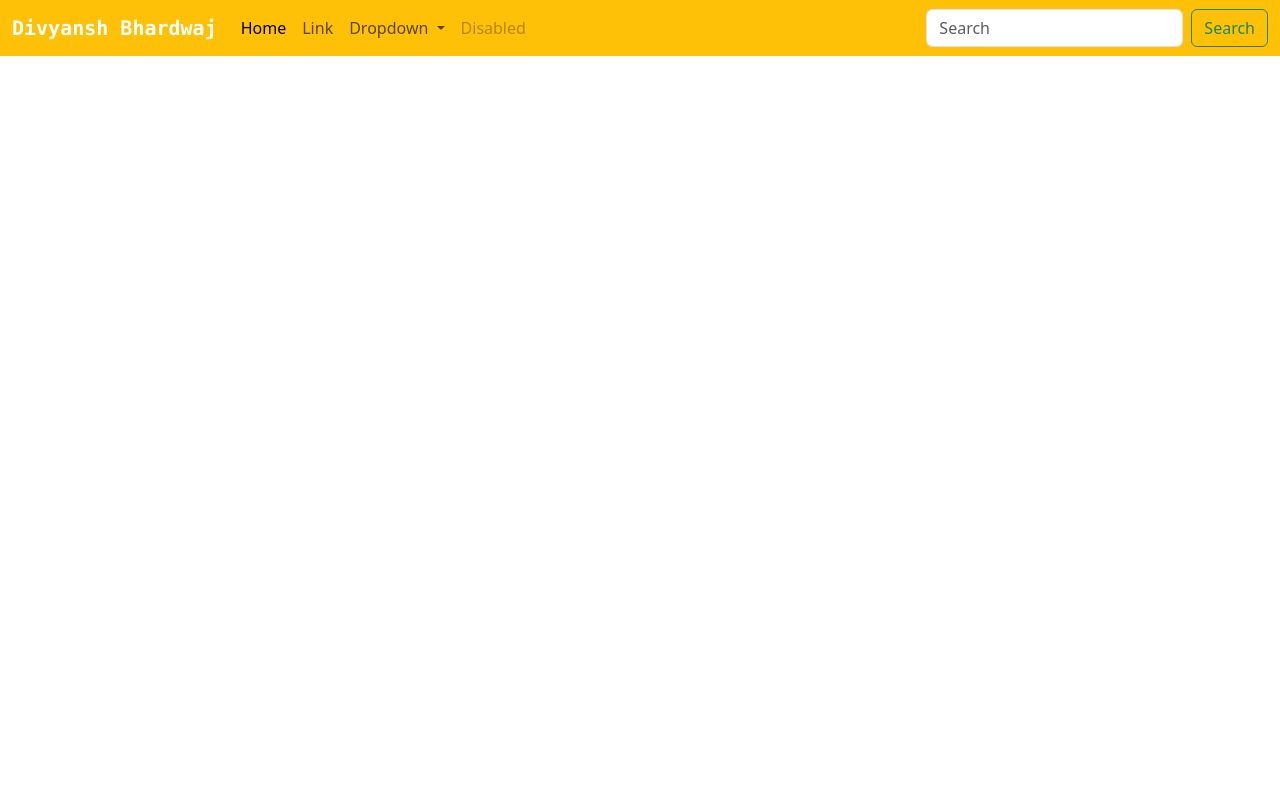
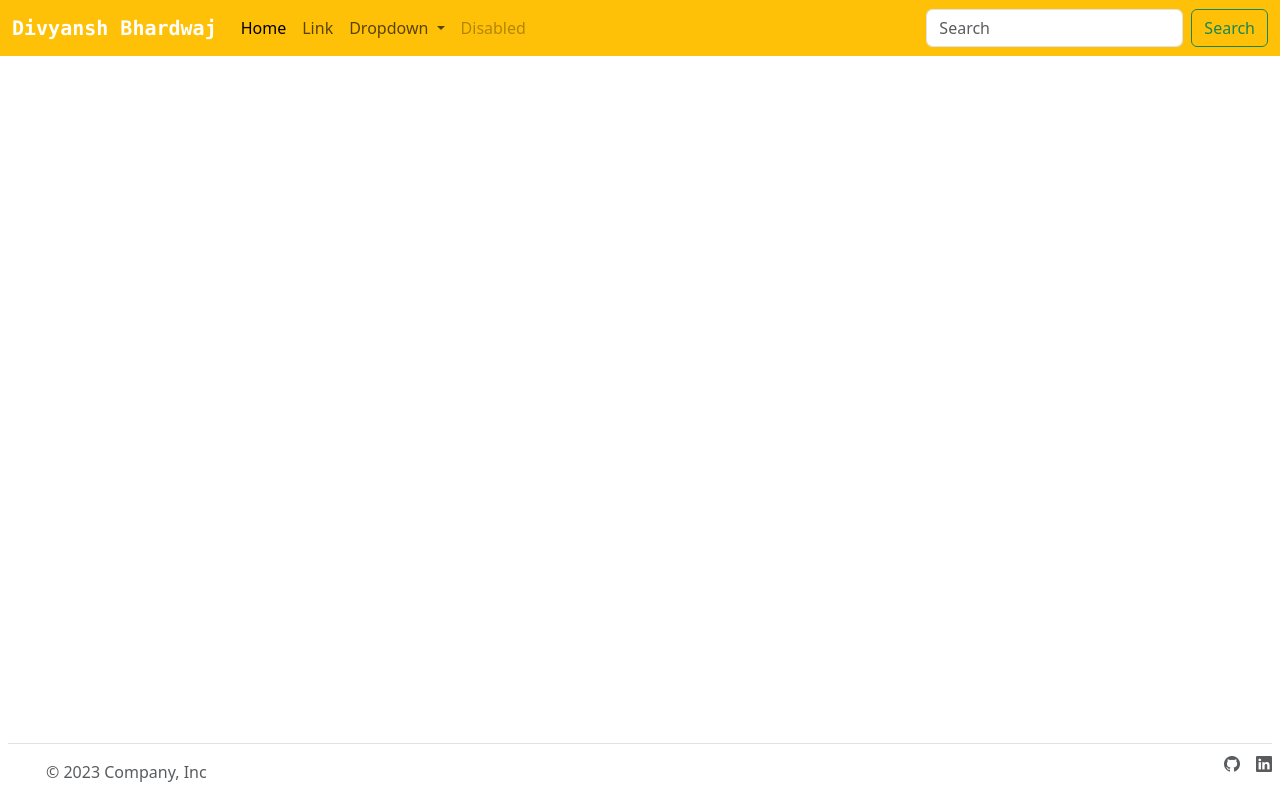
Before and after one commit to dbc2201/resume, an Angular app: page / in a window 1280 px wide. Built offline with nearby package versions, Linux system fonts and the light colour scheme.

Commit message:
generated footer component

```diff
--- a/src/app/app.component.html
+++ b/src/app/app.component.html
@@ -1 +1,2 @@
 <app-header></app-header>
+<app-footer></app-footer>
--- /dev/null
+++ b/src/app/footer/footer.component.html
@@ -0,0 +1,35 @@
+<footer
+	class="d-flex flex-wrap justify-content-between align-items-center my-3 border-top fixed-bottom mx-2"
+>
+	<div class="col-md-4 d-flex align-items-center">
+		<a
+			href="/"
+			class="mb-3 me-2 mb-md-0 text-body-secondary text-decoration-none lh-1"
+		>
+			<svg class="bi" width="30" height="24">
+				<use xlink:href="#bootstrap"></use>
+			</svg>
+		</a>
+		<span class="mb-3 mb-md-0 mt-3 text-body-secondary"
+			>© 2023 Company, Inc</span
+		>
+	</div>
+
+	<ul class="nav col-md-4 justify-content-end list-unstyled d-flex">
+		<li class="ms-3">
+			<a class="text-body-secondary" href="#">
+				<i class="bi bi-github"></i>
+			</a>
+		</li>
+		<li class="ms-3">
+			<a class="text-body-secondary" href="#">
+				<i class="bi bi-linkedin"></i>
+			</a>
+		</li>
+		<!-- <li class="ms-3">
+			<a class="text-body-secondary" href="#">
+				<i class="bi bi-twitter-x"></i>
+			</a>
+		</li> -->
+	</ul>
+</footer>
```
Also changed, not shown: src/app/app.module.ts (+7 -1 lines), src/app/footer/footer.component.ts (added, +11 -0 lines), src/app/footer/footer.component.scss (added), 1 other file (tests, documents, lock files or other folders).
